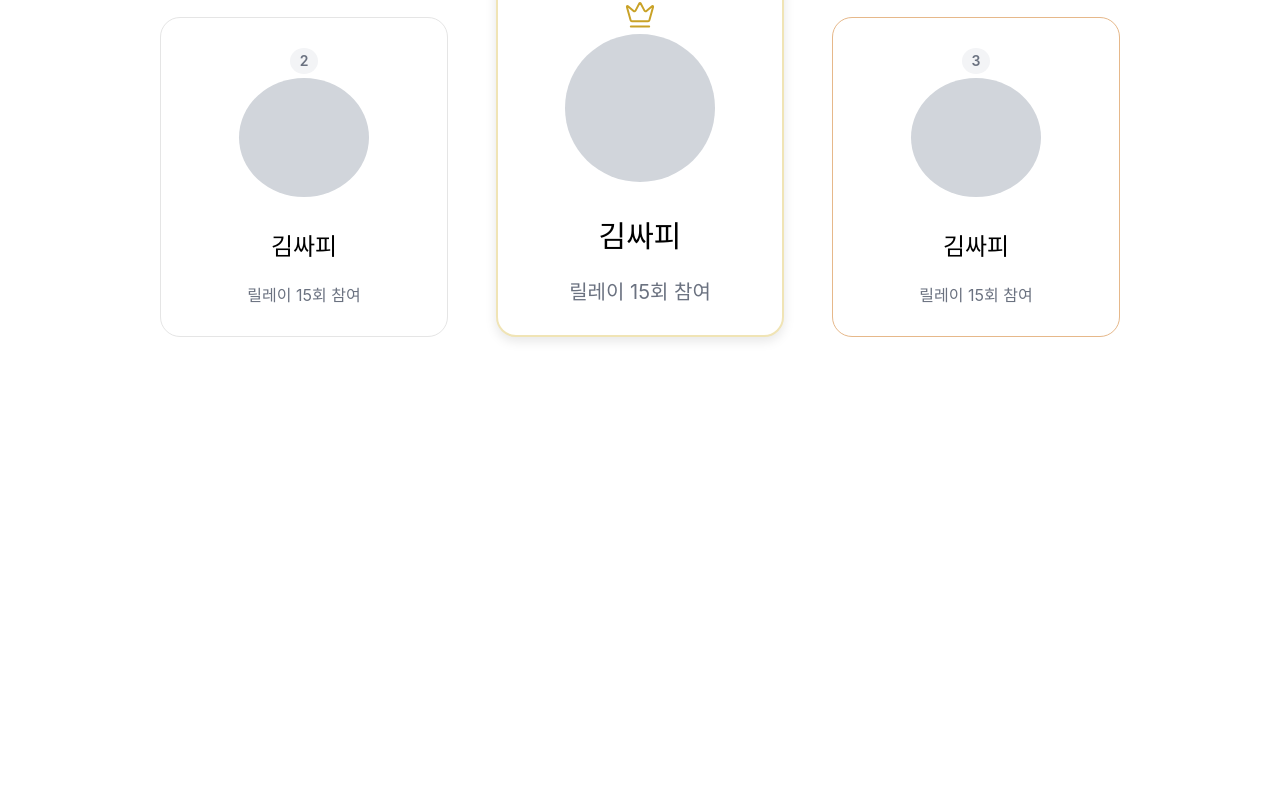
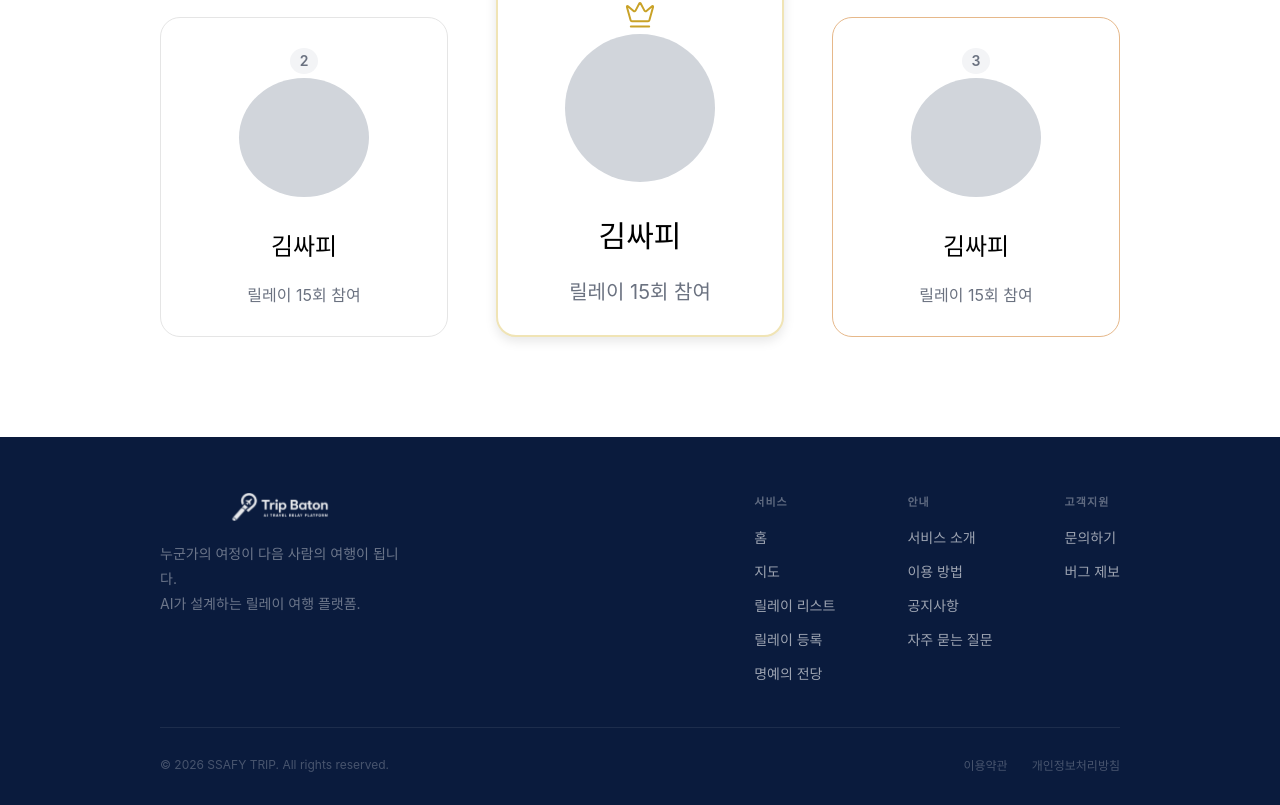
Before and after one commit to SSAFY-TRIP-AL/ssafy_trip_web, a React (Vite) app: page / in a window 1280 px wide. Shown: the part 1703-2508 px from the top of the page. Before the commit the page ends 2240 px from the top, so only its background shows below. Built offline with nearby package versions, Linux system fonts and the light colour scheme; a web font is replaced by a local one.

Commit message:
feat: 공통 footer 구현

```diff
--- /dev/null
+++ b/src/components/Footer/Footer.module.css
@@ -0,0 +1,111 @@
+@import "../../style.css";
+
+.footer {
+  background-color: var(--color-midnight-indigo);
+  padding: 56px 0 32px;
+}
+
+.inner {
+  max-width: 75%;
+  margin: 0 auto;
+}
+
+/* top: 브랜드 + 네비게이션 */
+.top {
+  display: flex;
+  justify-content: space-between;
+  align-items: flex-start;
+  padding-bottom: 44px;
+}
+
+/* 브랜드 영역 */
+.brand {
+  display: flex;
+  flex-direction: column;
+  gap: 20px;
+  max-width: 240px;
+}
+
+.logo {
+  height: 28px;
+  width: auto;
+  filter: brightness(0) invert(1);
+  opacity: 0.9;
+}
+
+.brandDesc {
+  font-size: var(--fs-caption);
+  color: rgba(255, 255, 255, 0.4);
+  line-height: 1.8;
+  margin: 0;
+}
+
+/* 네비게이션 */
+.navArea {
+  display: flex;
+  gap: 72px;
+}
+
+.navGroup {
+  display: flex;
+  flex-direction: column;
+  gap: 18px;
+}
+
+.navTitle {
+  font-size: 11px;
+  font-weight: var(--fw-semibold);
+  color: rgba(255, 255, 255, 0.35);
+  letter-spacing: 0.1em;
+  text-transform: uppercase;
+}
+
+.navList {
+  display: flex;
+  flex-direction: column;
+  gap: 14px;
+}
+
+.navList li a {
+  font-size: var(--fs-caption);
+  color: rgba(255, 255, 255, 0.6);
+  transition: color 0.15s ease;
+}
+
+.navList li a:hover {
+  color: var(--color-pure-white);
+}
+
+/* 구분선 */
+.divider {
+  height: 1px;
+  background-color: rgba(255, 255, 255, 0.08);
+}
+
+/* bottom: 카피라이트 + 법적 링크 */
+.bottom {
+  display: flex;
+  justify-content: space-between;
+  align-items: center;
+  padding-top: 28px;
+}
+
+.copyright {
+  font-size: var(--fs-body2);
+  color: rgba(255, 255, 255, 0.25);
+}
+
+.legal {
+  display: flex;
+  gap: 24px;
+}
+
+.legal a {
+  font-size: var(--fs-body2);
+  color: rgba(255, 255, 255, 0.25);
+  transition: color 0.15s ease;
+}
+
+.legal a:hover {
+  color: rgba(255, 255, 255, 0.55);
+}
--- /dev/null
+++ b/src/components/Footer/Footer.tsx
@@ -0,0 +1,86 @@
+import footerStyle from "./Footer.module.css";
+import logo from "../../assets/logo_lf.svg";
+
+export default function Footer() {
+  return (
+    <footer className={footerStyle.footer}>
+      <div className={footerStyle.inner}>
+        <div className={footerStyle.top}>
+          <div className={footerStyle.brand}>
+            <img src={logo} alt="TRIP RELAY" className={footerStyle.logo} />
+            <p className={footerStyle.brandDesc}>
+              누군가의 여정이 다음 사람의 여행이 됩니다.
+              <br />
+              AI가 설계하는 릴레이 여행 플랫폼.
+            </p>
+          </div>
+
+          <div className={footerStyle.navArea}>
+            <nav className={footerStyle.navGroup}>
+              <span className={footerStyle.navTitle}>서비스</span>
+              <ul className={footerStyle.navList}>
+                <li>
+                  <a href="/">홈</a>
+                </li>
+                <li>
+                  <a href="/">지도</a>
+                </li>
+                <li>
+                  <a href="/">릴레이 리스트</a>
+                </li>
+                <li>
+                  <a href="/">릴레이 등록</a>
+                </li>
+                <li>
+                  <a href="/">명예의 전당</a>
+                </li>
+              </ul>
+            </nav>
+
+            <nav className={footerStyle.navGroup}>
+              <span className={footerStyle.navTitle}>안내</span>
+              <ul className={footerStyle.navList}>
+                <li>
+                  <a href="/">서비스 소개</a>
+                </li>
+                <li>
+                  <a href="/">이용 방법</a>
+                </li>
+                <li>
+                  <a href="/">공지사항</a>
+                </li>
+                <li>
+                  <a href="/">자주 묻는 질문</a>
+                </li>
+              </ul>
+            </nav>
+
+            <nav className={footerStyle.navGroup}>
+              <span className={footerStyle.navTitle}>고객지원</span>
+              <ul className={footerStyle.navList}>
+                <li>
+                  <a href="/">문의하기</a>
+                </li>
+                <li>
+                  <a href="/">버그 제보</a>
+                </li>
+              </ul>
+            </nav>
+          </div>
+        </div>
+
+        <div className={footerStyle.divider} />
+
+        <div className={footerStyle.bottom}>
+          <span className={footerStyle.copyright}>
+            © 2026 SSAFY TRIP. All rights reserved.
+          </span>
+          <div className={footerStyle.legal}>
+            <a href="/">이용약관</a>
+            <a href="/">개인정보처리방침</a>
+          </div>
+        </div>
+      </div>
+    </footer>
+  );
+}
--- a/src/layout/DesktopLayout.tsx
+++ b/src/layout/DesktopLayout.tsx
@@ -1,12 +1,14 @@
 import { Outlet } from "react-router-dom";
 import "../style.css";
 import Header from "../components/Header/Header";
+import Footer from "../components/Footer/Footer";
 
 export default function DesktopLayout() {
   return (
     <>
       <Header />
       <Outlet />
+      <Footer />
     </>
   );
 }
--- a/src/style.css
+++ b/src/style.css
@@ -25,7 +25,7 @@ a {
 .container {
   max-width: 75%;
   margin: auto;
-  margin-bottom: 200px;
+  margin-bottom: 100px;
 }
 
 /* style.css — 컬러 토큰 정의 */
```
